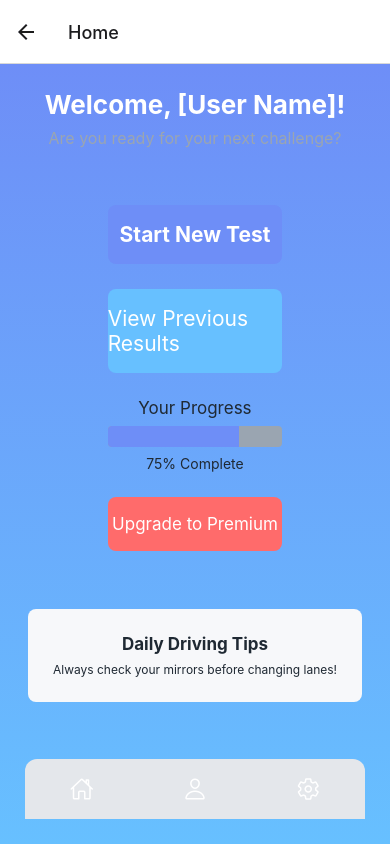
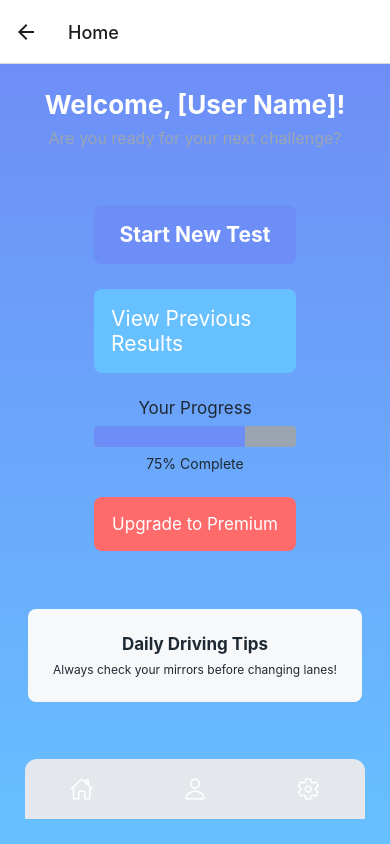
Before and after one commit to sarniraula/G1Exam, a React Native app in the folder client/: screen /Home in a window 390 px wide. Built offline with nearby package versions, Linux system fonts and the light colour scheme.

Commit message:
Fix minor styling

```diff
--- a/client/src/screens/HomeScreen.tsx
+++ b/client/src/screens/HomeScreen.tsx
@@ -89,7 +89,7 @@ const styles = StyleSheet.create({
   startTestButton: {
     width: '80%',
     backgroundColor: theme.colors.primary,
-    paddingVertical: theme.spacing.medium,
+    padding: theme.spacing.medium,
     borderRadius: theme.borderRadius.medium,
     alignItems: 'center',
     marginBottom: theme.spacing.large,
@@ -102,7 +102,7 @@ const styles = StyleSheet.create({
   resultsButton: {
     width: '80%',
     backgroundColor: theme.colors.secondary,
-    paddingVertical: theme.spacing.medium,
+    padding: theme.spacing.medium,
     borderRadius: theme.borderRadius.medium,
     alignItems: 'center',
     marginBottom: theme.spacing.large,
@@ -140,7 +140,7 @@ const styles = StyleSheet.create({
   upgradeButton: {
     width: '80%',
     backgroundColor: theme.colors.danger,
-    paddingVertical: theme.spacing.medium,
+    padding: theme.spacing.medium,
     borderRadius: theme.borderRadius.medium,
     alignItems: 'center',
   },
--- a/client/src/screens/LoginScreen.tsx
+++ b/client/src/screens/LoginScreen.tsx
@@ -33,7 +33,6 @@ const LoginScreen: React.FC = () => {
       const responseData = await res.json(); // Parse the response body
 
       const { accessToken, user } = responseData; // Destructure response data
-      console.log(user.username); // Log the username
       // Store the token in AsyncStorage
       await storeToken(accessToken);
 
```
